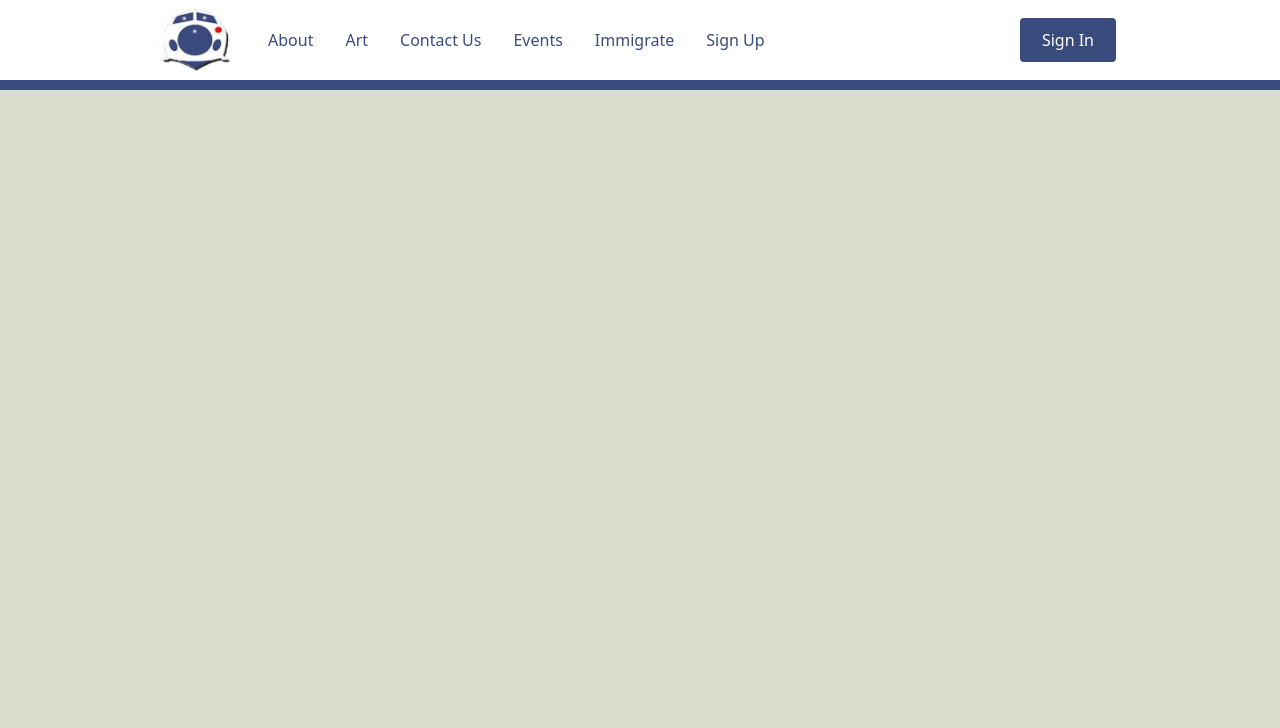
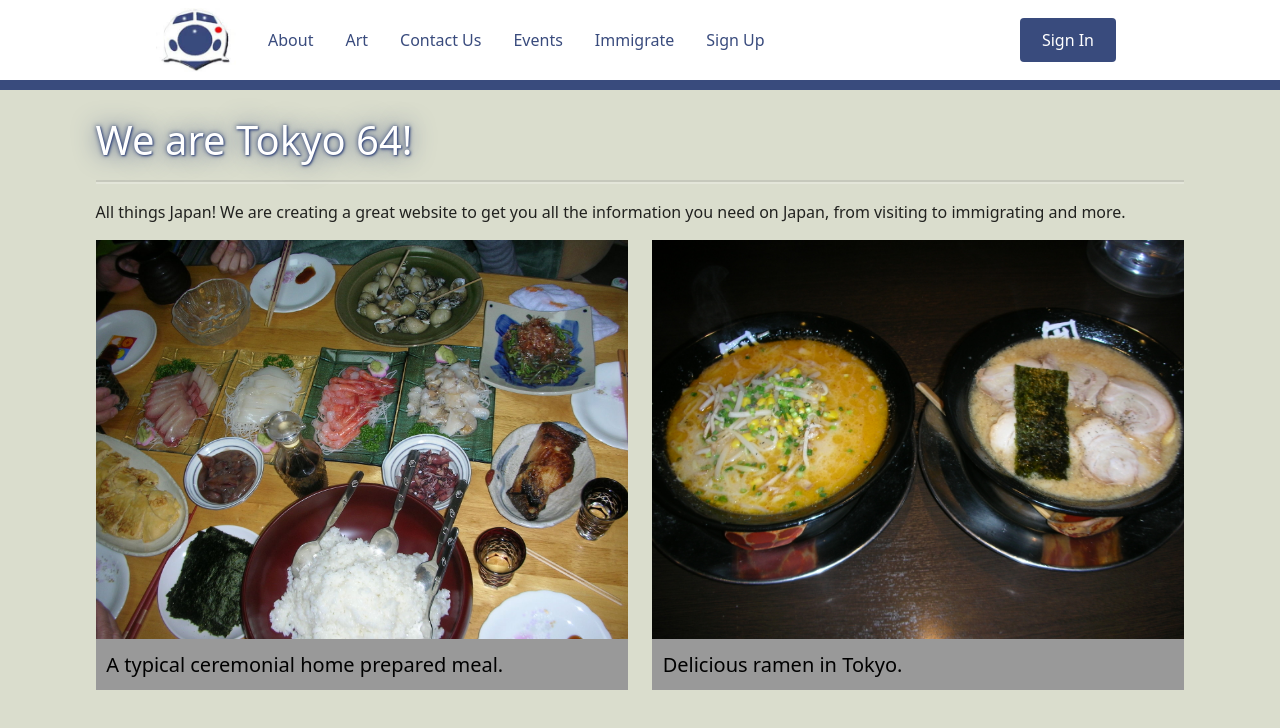
Before and after one commit to Adunda13/tokyo64, a React (Create React App) app: page / in a window 1280 px wide. Shown: the top 728 px of the page. Built offline with nearby package versions, Linux system fonts and the light colour scheme.

Commit message:
updated files and down versioned react-dom

```diff
--- a/package.json
+++ b/package.json
@@ -12,11 +12,9 @@
     "react-bootstrap": "^2.2.0",
     "react-dom": "^17.0.2",
     "react-icons": "^4.3.1",
-    "react-router-dom": "^6.2.2",
+    "react-router-dom": "^5.3.0",
     "react-scripts": "5.0.0",
-    "react-switch": "^6.0.0",
     "styled-components": "^5.3.3",
-    "switch": "^0.0.0",
     "web-vitals": "^2.1.4"
   },
   "scripts": {
--- a/src/App.js
+++ b/src/App.js
@@ -1,6 +1,6 @@
 import './App.scss';
 import Navbar from './components/Navbar';
-import { BrowserRouter as Router, Routes, Route } from 'react-router-dom';
+import { BrowserRouter as Router, Switch, Route } from 'react-router-dom';
 import Home from './pages';
 
 import About from './pages/about';
@@ -17,8 +17,8 @@ function App() {
   return (
     <Router>
     <Navbar />
-    <Routes>
-      <Route path='/' component={Home} />
+    <Switch>
+      <Route path='/'  exact component={Home} />
       <Route path='/about' component={About} />
       <Route path='/contact' component={Contact} />
       <Route path='/events' component={Events} />
@@ -28,7 +28,7 @@ function App() {
       <Route path='/sign-up' component={SignUp} />
       <Route path='/signin' component={SignIn} />
 
-    </Routes>
+    </Switch>
     </Router>
   );
   }
```
Also changed, not shown: 1 other file (tests, documents, lock files or other folders).
